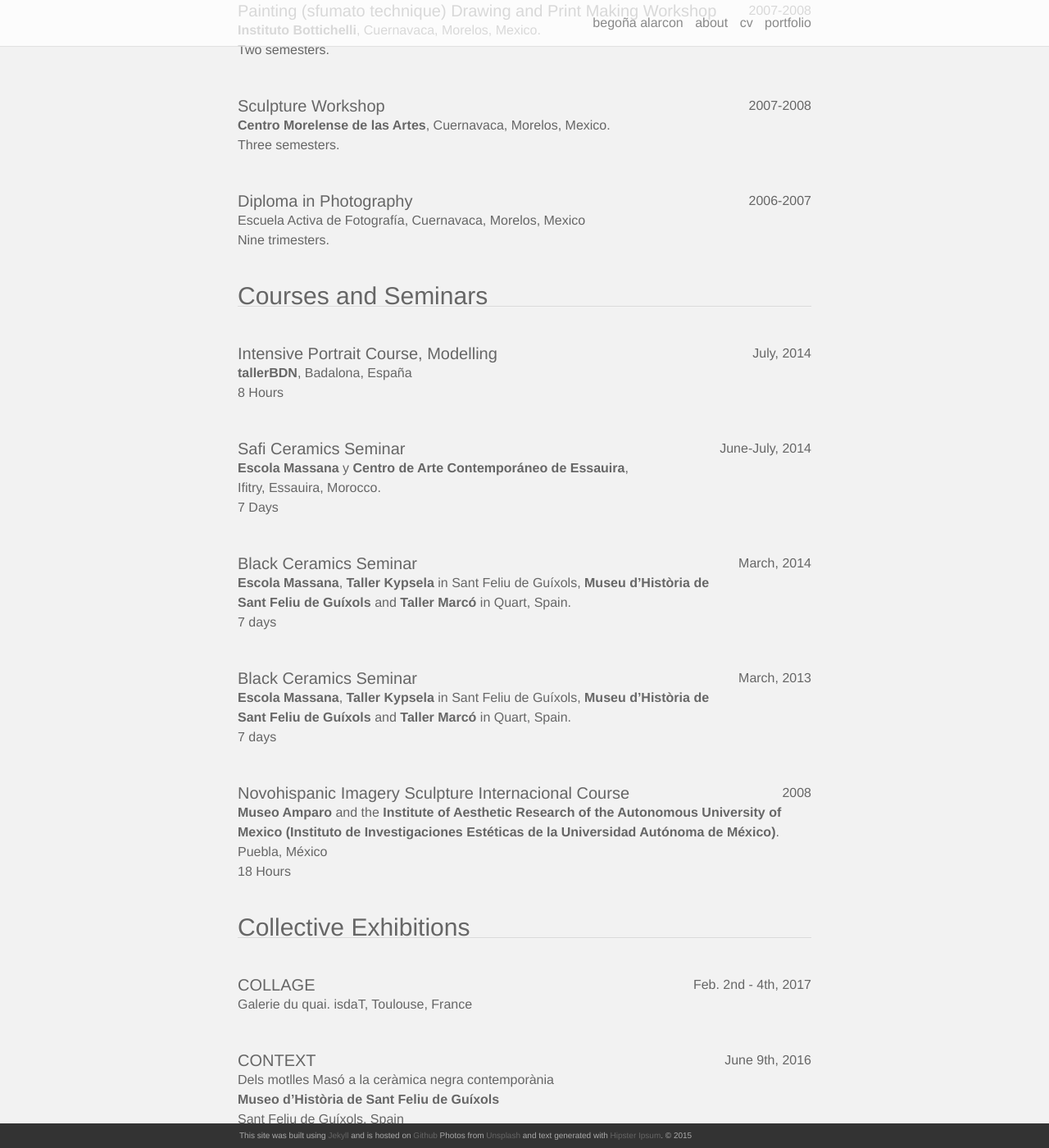
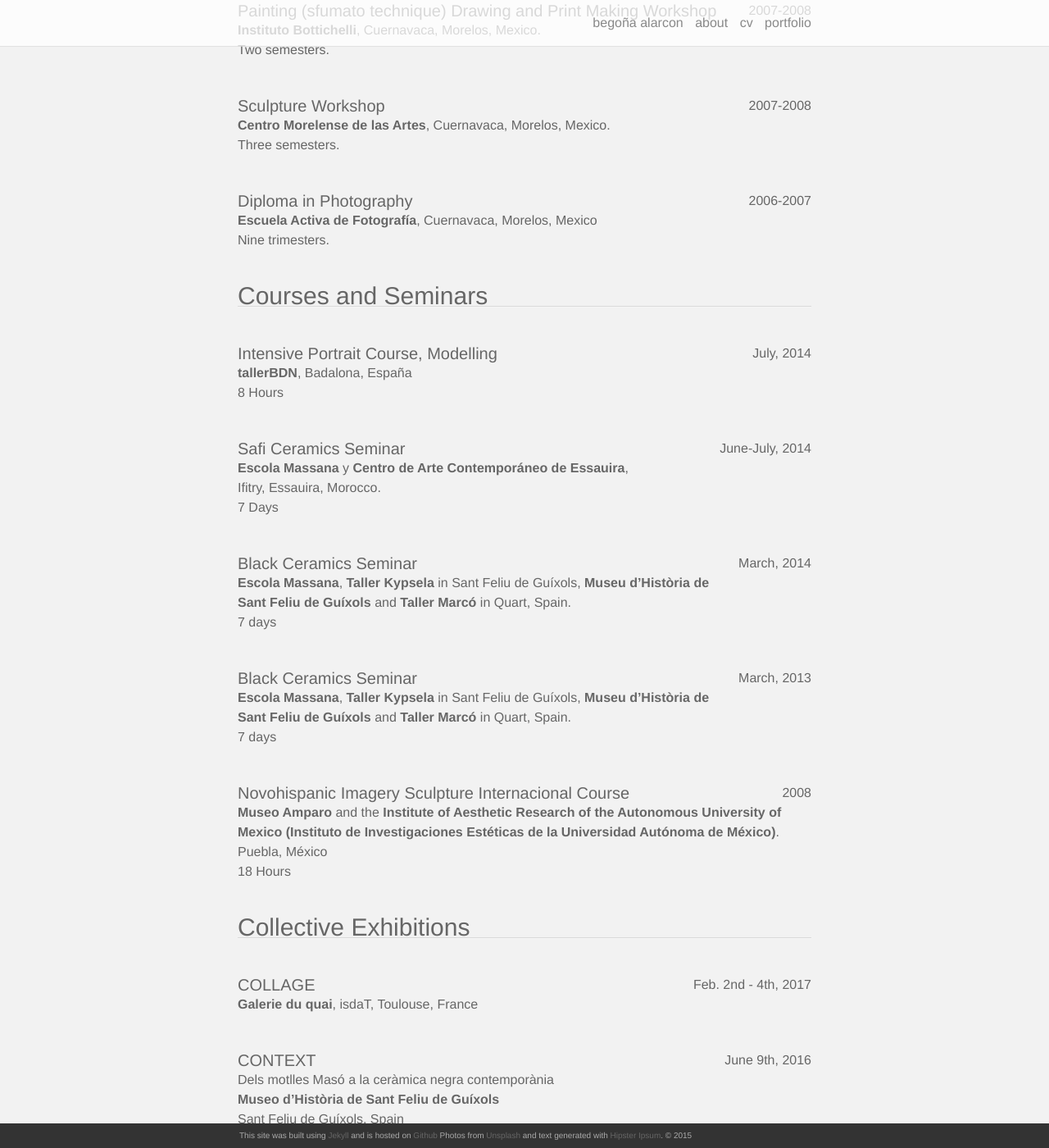
Before and after one commit to begoalarcon/begoalarcon.github.io, a Jekyll site: the page built from cv.md, in a window 1280 px wide and 1400 px high, scrolled down 551 px. Shown: the whole window at 82% size. Built offline with Jekyll 4.4.1, drawn with Linux system fonts in a browser that asks for light colours; nearby versions of some CDN libraries.

Commit message:
Update cv.md

```diff
--- a/cv.md
+++ b/cv.md
@@ -40,7 +40,7 @@ Three semesters.<br/>
   <p class="alignright">2006-2007</p>
 </div>
 <h4>Diploma in Photography</h4>
-Escuela Activa de Fotografía, Cuernavaca, Morelos, Mexico <br/>
+<b>Escuela Activa de Fotografía</b>, Cuernavaca, Morelos, Mexico <br/>
 Nine trimesters.<br/>
 <br/>
 <h3>Courses and Seminars</h3>
@@ -91,7 +91,7 @@ Puebla, México<br/>
   <p class="alignright">Feb. 2nd - 4th, 2017</p>
 </div>
 <h4>COLLAGE</h4>
-Galerie du quai. isdaT, Toulouse, France<br/>
+<b>Galerie du quai</b>, isdaT, Toulouse, France<br/>
 <br/>
 <div id="textbox">
   <p class="alignright">June 9th, 2016</p>
```
